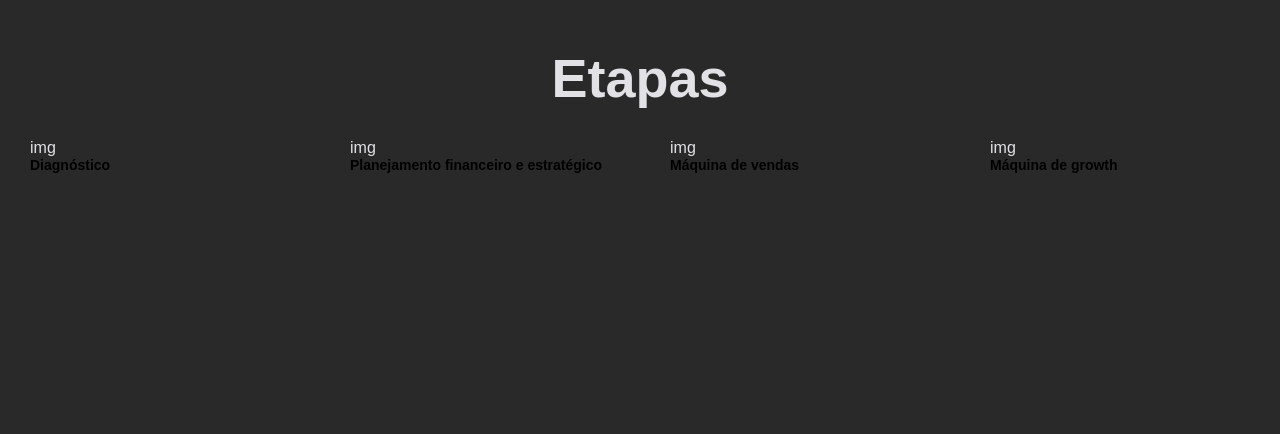
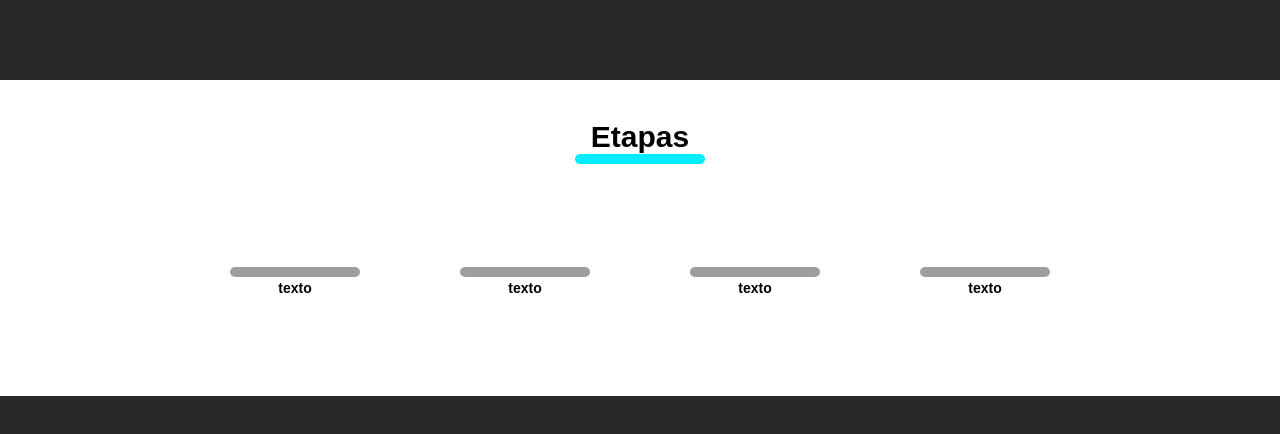
Before and after one commit to ALIAonepage/Alia-Landing-page, a React (Create React App) app in the folder client/: page / in a window 1280 px wide. Shown: the part 162-596 px from the top of the page. Built offline with nearby package versions, Linux system fonts and the light colour scheme; grey boxes are pictures that could not be loaded.

Commit message:
feature(feature/frontendStagesSection): components style and add blue rect

```diff
--- a/client/src/assets/index.ts
+++ b/client/src/assets/index.ts
@@ -1,5 +1,7 @@
 import LogoCITi from './logo.png';
+import RecStages from './rectangleStages.png';
 
 export {
-    LogoCITi
+    LogoCITi,
+    RecStages
 };
--- a/client/src/components/Stages/index.tsx
+++ b/client/src/components/Stages/index.tsx
@@ -9,7 +9,9 @@ type StagesProps = {
 export const StagesComponent = ({icon, title}: StagesProps) => {
     return(
         <StyledStages>
-            <StagesIcon>{icon}</StagesIcon>
+            <StagesIcon>
+                <img src={icon}></img>
+            </StagesIcon>
             <StagesTitle>{title}</StagesTitle>
         </StyledStages>
     );
--- a/client/src/components/Stages/styles.ts
+++ b/client/src/components/Stages/styles.ts
@@ -1,13 +1,14 @@
 import styled from "styled-components";
 
 export const StyledStages = styled.div`
-    width: 300px;
-    height: 300px;
-    margin: 30px;
+    margin: 50px;
+    display: flex;
+    flex-direction: column;
 `;
 
-export const StagesIcon = styled.div`
-    backgroundImage:
+export const StagesIcon = styled.h3`
+    font-size: 14px;
+    color: black;
 `;
 
 export const StagesTitle = styled.h3`
--- a/client/src/pages/home/index.tsx
+++ b/client/src/pages/home/index.tsx
@@ -1,19 +1,21 @@
 import React from "react";
-import { HomeContainer, Components } from './styles';
-import { LogoCITi } from '../../assets';
+import { HomeContainer, Components, StagesContainer } from './styles';
 import { StagesComponent } from "../../components";
+import { RecStages } from "../../assets";
 
-
-export const Home = () => {
+export const Home: React.FC = () => {
     return (
         <HomeContainer>
-          <h1>Etapas</h1>
-          <Components>
-            <StagesComponent icon={"img"} title={"Diagnóstico"}/>
-            <StagesComponent icon="img" title="Planejamento financeiro e estratégico"/>
-            <StagesComponent icon="img" title="Máquina de vendas"/>
-            <StagesComponent icon="img" title="Máquina de growth"/>
-          </Components>
+          <StagesContainer>
+            <h1>Etapas</h1>
+            <img id="RecStages" src={RecStages}/>
+            <Components>
+              <StagesComponent icon={"img"} title={"texto"}/>
+              <StagesComponent icon="img" title="texto"/>
+              <StagesComponent icon="img" title="texto"/>
+              <StagesComponent icon="img" title="texto"/>
+            </Components>
+          </StagesContainer>
         </HomeContainer>
     );
 }
--- a/client/src/pages/home/styles.ts
+++ b/client/src/pages/home/styles.ts
@@ -38,8 +38,32 @@ export const HomeContainer = styled.div`
   }
 `;
 
+export const StagesContainer = styled.div`
+  display: flex;
+  flex-direction: column;
+  background-color: rgba(255, 255, 255);
+  align-items: center;
+  text-align: center;
+  width: 100%;
+
+  h1{
+    color: rgba(0, 0, 0);
+    font-style: bold;
+    font-size: 30px;
+  }
+
+  img{
+    width: 130px;
+    height: 10px;
+    border-radius: 35px;
+  }
+
+`;
+
 export const Components = styled.div`
   width: 100%;
   display: flex;
+  margin-top: 50px;
+  margin-bottom: 50px;
   justify-content: center;
 `;
```
Also changed, not shown: client/src/assets/rectangleStages.png (added).
